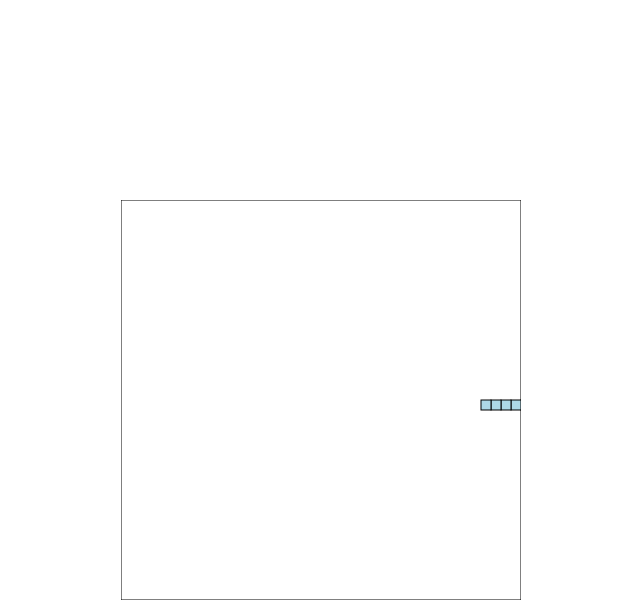
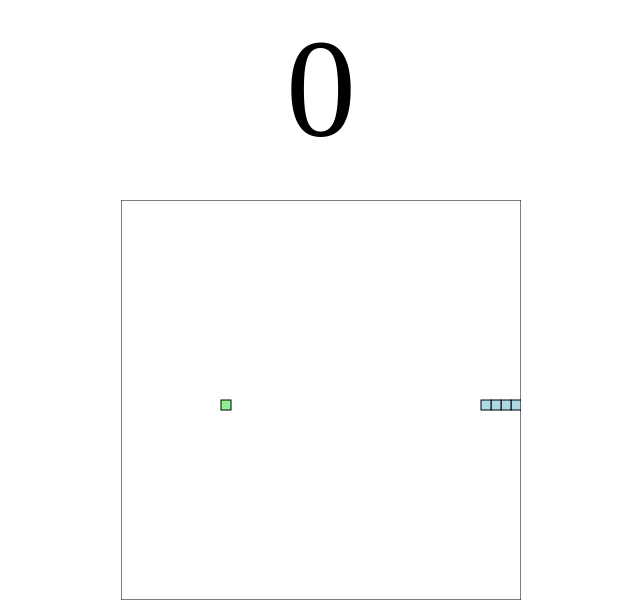
Before and after one commit to MineDr3am/Snake, a plain HTML site: page snakegame.html in a window 1280 px wide. Shown: the whole page, without its empty margins (319-959 px from the left). Drawn offline with Linux system fonts and the light colour scheme.

Commit message:
add food and score

```diff
--- a/snakegame.html
+++ b/snakegame.html
@@ -5,6 +5,7 @@
   <title>Snake !</title>
 </head>
 <body>
+  <div id="score">0</div>
   <canvas id="snakeboard" width="400" height="400"></canvas>
   <style>
     #snakeboard {
@@ -12,6 +13,10 @@
       top: 50%;
       left: 50%;
       transform: translate(-50%, -50%);
+    }
+    #score {
+      text-align: center;
+      font-size: 140px;
     }
   </style>
 </body>
@@ -34,12 +39,19 @@
   {x: 160, y: 200}
   ];
 
+  let score = 0;
   changing_direction = false;
+
+  let food_x;
+  let food_y;
+
   let dx = 10;
   let dy = 0;
 
   //Start the game
   main();
+
+  gen_food();
 
   document.addEventListener("keydown", change_direction);
 
@@ -50,6 +62,7 @@
     changing_direction = false;
     setTimeout(function onTick() {
       clear_board();
+      drawFood();
       move_snake();
       drawSnake();
       main();
@@ -76,6 +89,13 @@
     snake.forEach(drawSnakePart);
   }
 
+  function drawFood() {
+    snakeboard_ctx.fillStyle = 'lightgreen';
+    snakeboard_ctx.strokestyle = 'darkgreen';
+    snakeboard_ctx.fillRect(food_x, food_y, 10, 10);
+    snakeboard_ctx.strokeRect(food_x, food_y, 10, 10);
+  }
+
   function has_game_ended() {
     for (var i = 4; i < snake.length; i++) {
       if (snake[i].x === snake[0].x && snake[i].y === snake[0].y) return true
@@ -85,6 +105,20 @@
     const hitTopWall = snake[0].y < 0;
     const hitBottomWall = snake[0].y > snakeboard.height - 10;
     return hitLeftWall || hitRightWall || hitTopWall || hitBottomWall
+  }
+
+  function random_food(min, max) {
+    return Math.round((Math.random() * (max-min) + min) / 10) * 10;
+  }
+
+  function gen_food() {
+    food_x = random_food(0, snakeboard.width - 10);
+    food_y = random_food(0, snakeboard.height - 10);
+
+    snake.forEach(function has_snake_eaten_food(part) {
+      const has_eaten = part.x == food_x && part.y == food_y;
+      if (has_eaten) gen_food();
+    });
   }
 
   function change_direction(event) {
@@ -122,7 +156,16 @@
   function move_snake() {
     const head = {x: snake[0].x + dx, y: snake[0].y + dy};
     snake.unshift(head);
-    snake.pop();
+
+    const has_eaten_food = snake[0].x === food_x && snake[0].y === food_y;
+    if (has_eaten_food) {
+      score += 10;
+      document.getElementById('score').innerHTML = score;
+      gen_food();
+    } else{
+      snake.pop();
+    }
+
   }
 </script>
 </html>
```
